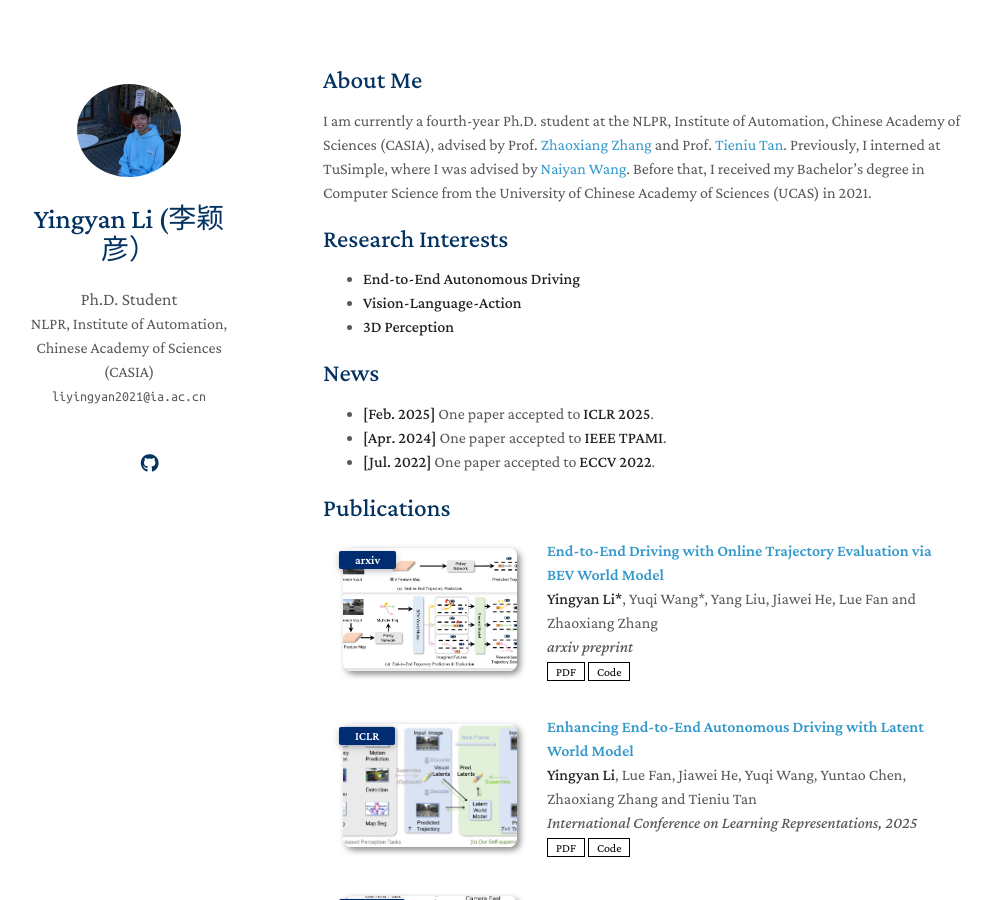
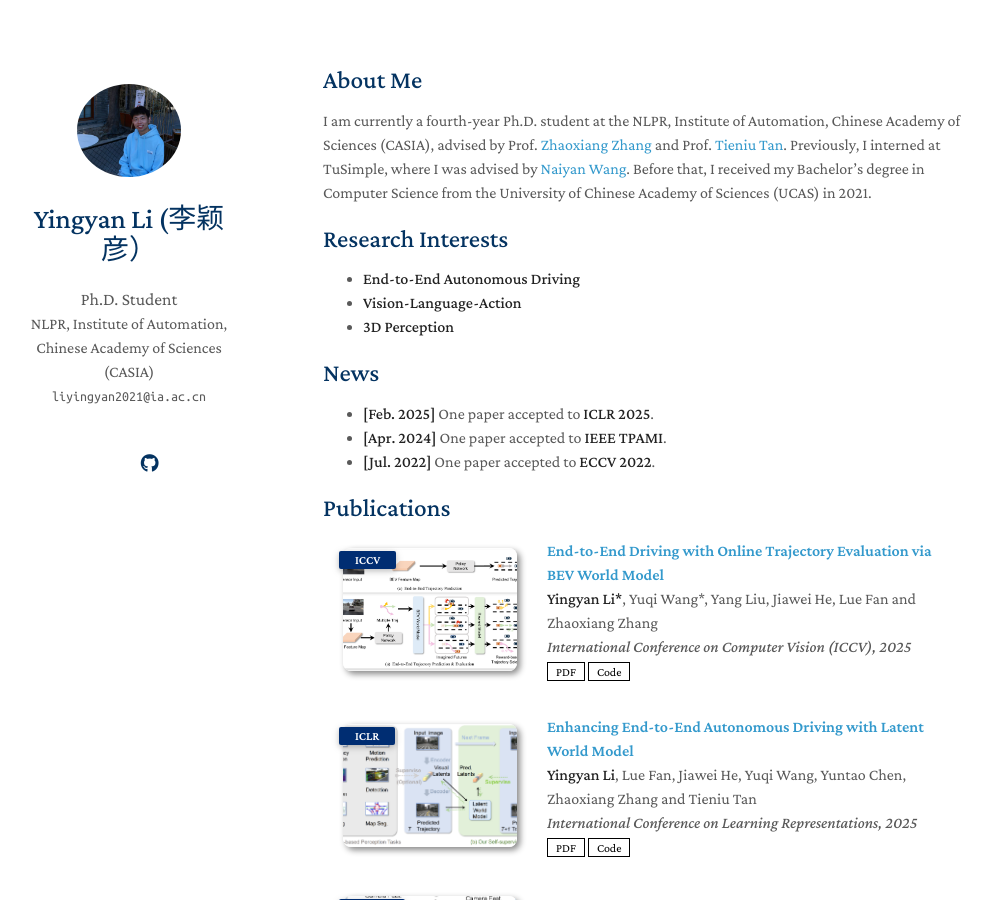
Before and after one commit to liyingyanUCAS/liyingyanucas.github.io, a Jekyll site: the page built from index.md, in a window 1280 px wide and 900 px high. Shown: the whole window, without its empty margins (147-1138 px from the left). Built offline with Jekyll 4.4.1, drawn with Linux system fonts in a browser that asks for light colours; a style sheet for code colours, icons or effects is not loaded; our own code applies the rules of GitHub Pages for plain Markdown files.

Commit message:
Update publications.yml

```diff
--- a/_data/publications.yml
+++ b/_data/publications.yml
@@ -1,8 +1,8 @@
 main:
   - title: End-to-End Driving with Online Trajectory Evaluation via BEV World Model
     authors: <strong>Yingyan Li*</strong>, Yuqi Wang*, Yang Liu, Jiawei He, Lue Fan and Zhaoxiang Zhang
-    conference_short: arxiv
-    conference: arxiv preprint
+    conference_short: ICCV
+    conference: International Conference on Computer Vision (ICCV), 2025
     pdf: https://arxiv.org/pdf/2504.01941v1
     code: https://github.com/liyingyanUCAS/WoTE/tree/main
     #bibtex: https://bib.yliu.me/MICCAI23.txt
```
